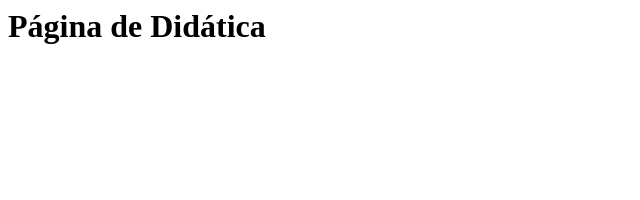
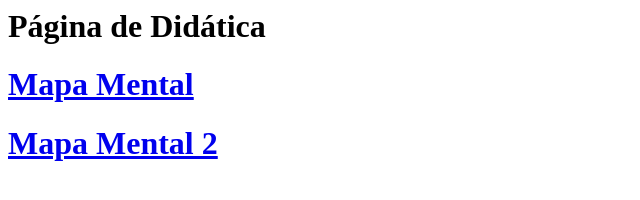
Before and after one commit to eversonott/4_semestre_didatica, a plain HTML site: page index.html in a window 1280 px wide. Shown: the whole page, without its empty margins (0-640 px from the left). Drawn offline with Linux system fonts and the light colour scheme.

Commit message:
Tentativa de "linkar" o mapa mental na página inicial

```diff
--- a/index.html
+++ b/index.html
@@ -4,5 +4,7 @@
   	</head>
   	<body>
     	<h1>Página de Didática</h1>
+		<h1><a href="https://raw.githubusercontent.com/eversonott/4_semestre_didatica/main/markmaps/html/cap_8_procedimentos_de_ensino_aprendizagem_individualizantes_livro_curso_de_didatica_geral.html">Mapa Mental</a></h1>
+		<h1><a href="./markmaps/html/cap_8_procedimentos_de_ensino_aprendizagem_individualizantes_livro_curso_de_didatica_geral.html">Mapa Mental 2</a></h1>
   	</body>
 </html>
```
